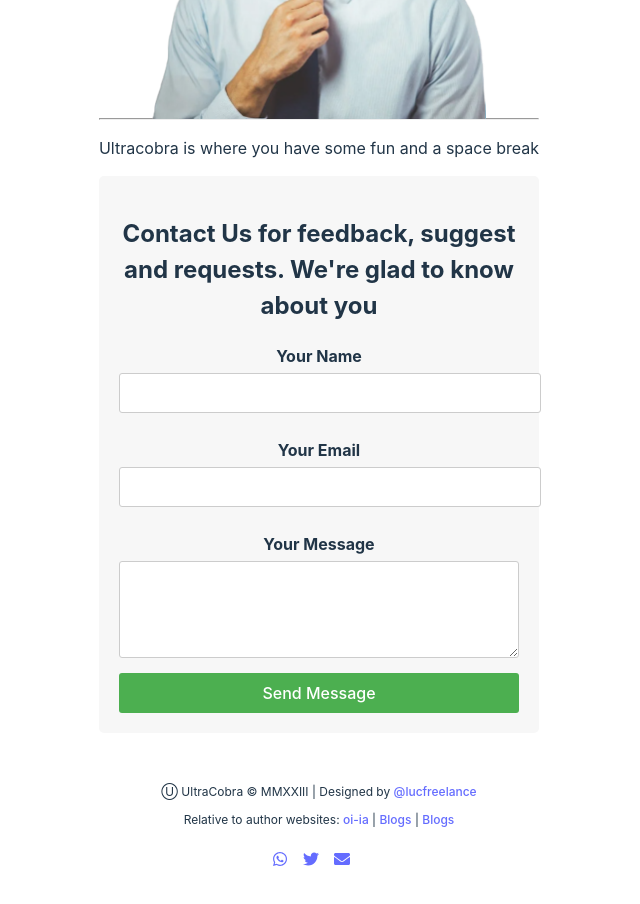
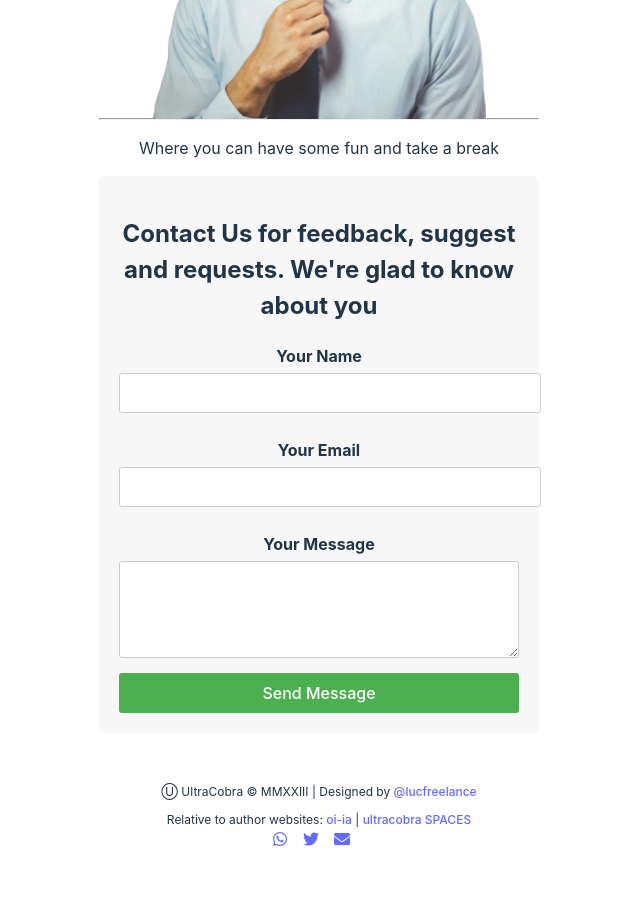
Before and after one commit to lucfreelance/ultracobra, a React (Vite) app: page / in a window 1280 px wide. Shown: the part 420-1324 px from the top of the page, without its empty margins (321-961 px from the left). Built offline with nearby package versions, Linux system fonts and the light colour scheme.

Commit message:
Improving Footer

```diff
--- a/src/App.css
+++ b/src/App.css
@@ -90,6 +90,14 @@ header {
 }
 
 .line-text
+
+.fun-line {
+  font-size: 18px;
+  font-weight: bold;
+  color: #333;
+  text-align: center;
+  margin: 20px 0;
+}
 
 .service {
   border: 1px solid #ccc;
--- a/src/components/Footer.jsx
+++ b/src/components/Footer.jsx
@@ -5,47 +5,41 @@ const Footer = () => {
   return (
     <footer className="footer-container">
       <section className="footer-signature">
-        Ⓤ UltraCobra &copy; MMXXIII | Designed by{' '}
+        <span className="brand">Ⓤ UltraCobra &copy; MMXXIII</span> | Designed by{' '}
         <a
           href="https://github.com/lucfreelance"
           alt="@lucfreelance en GitHub"
           title="lucfreelance en GitHub"
           rel="noopener noreferrer"
           target="_blank"
+          className="designer"
         >
           @lucfreelance
         </a>
       </section>
       <section className="footer-signature">
-        Relative to author websites: {' '}
+        Relative to author websites:{' '}
         <a
           href="https://oportunidadesilimitadas.com/#table-board-top"
           alt="Oportunidades Ilimitadas | Directorio web y app de #InteligenciaArtificial"
           title="Oportunidades Ilimitadas Directorio web y app de Inteligencia Artificial"
           rel="noopener noreferrer"
           target="_blank"
+          className="author-website"
         >
           oi-ia
         </a>{' | '}
         <a
-          href="https://oportunidadesilimitadas.com/blogs/_site/index.html"
-          alt="Blogs de Oportunidades Ilimitadas | Blog sobre #InteligenciaArtificial"
-          title="Blogs de Oportunidades Ilimitadas"
-          rel="noopener noreferrer"
-          target="_blank"
+          href="https://ultracobra.netlify.app/spaces"
+          alt="ultracobra SPACES"
+          title="ultracobra SPACES"
+          className="author-website"
         >
-          Blogs
-        </a>{' | '}
-        <a
-          href="./Blog/templates/index.html"
-          alt="Ultracobra Blog"
-          title="Ultracobra Blog"
-        >
-          Blogs
+          ultracobra SPACES
         </a>
       </section>
       <section className="footer-logos">
-        <ul style={{ listStyleType: 'none', padding: 20 }}>
+        <ul className="social-media-list">
           <li>
             <a
               href="https://wa.me/573166054533"
--- a/src/components/Header.jsx
+++ b/src/components/Header.jsx
@@ -39,7 +39,9 @@ const Header = () => {
           transition={{ duration: isTransitioned ? 2 : 4 }}
         />
         <hr className="divisory-line" />
-        <p>Ultracobra is where you have some fun and a space break</p>
+        <p className="fun-line">
+          Where you can have some fun and take a break
+        </p>
       </div>
     </header>
   );
```
